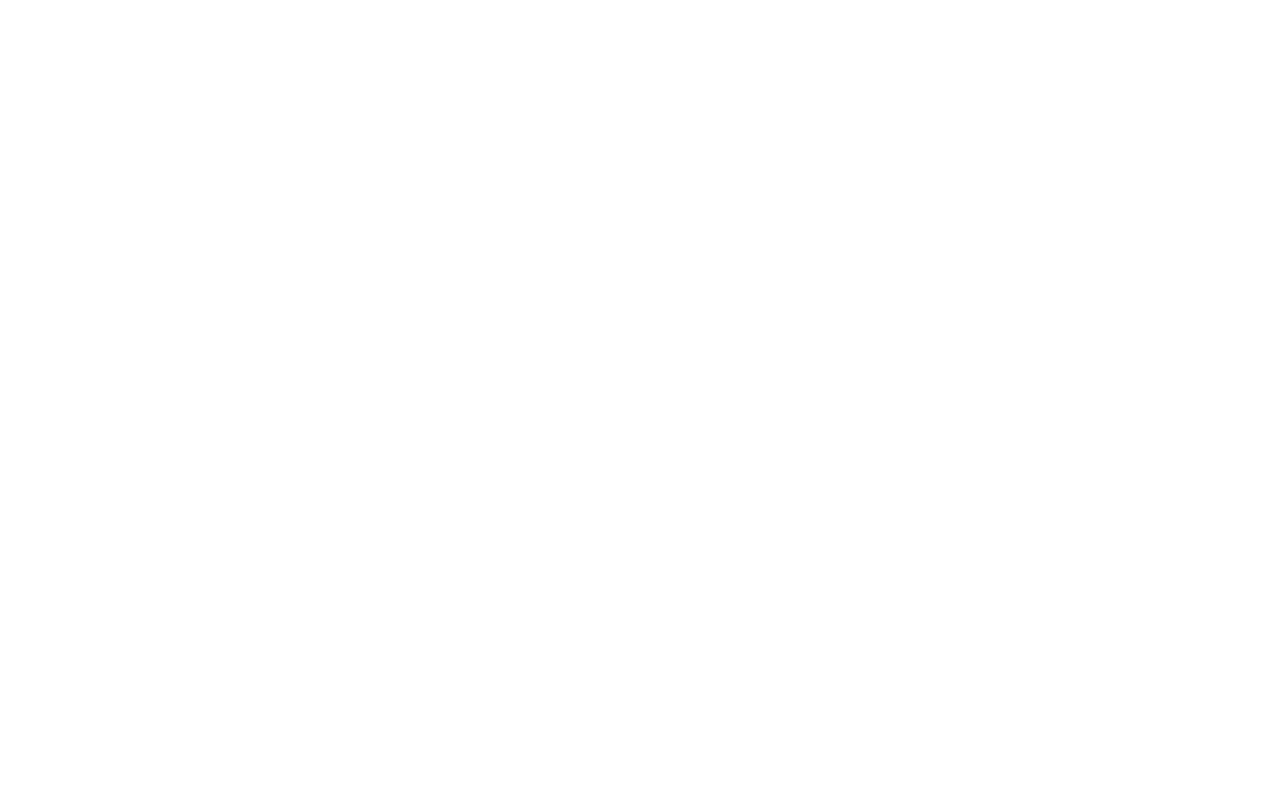
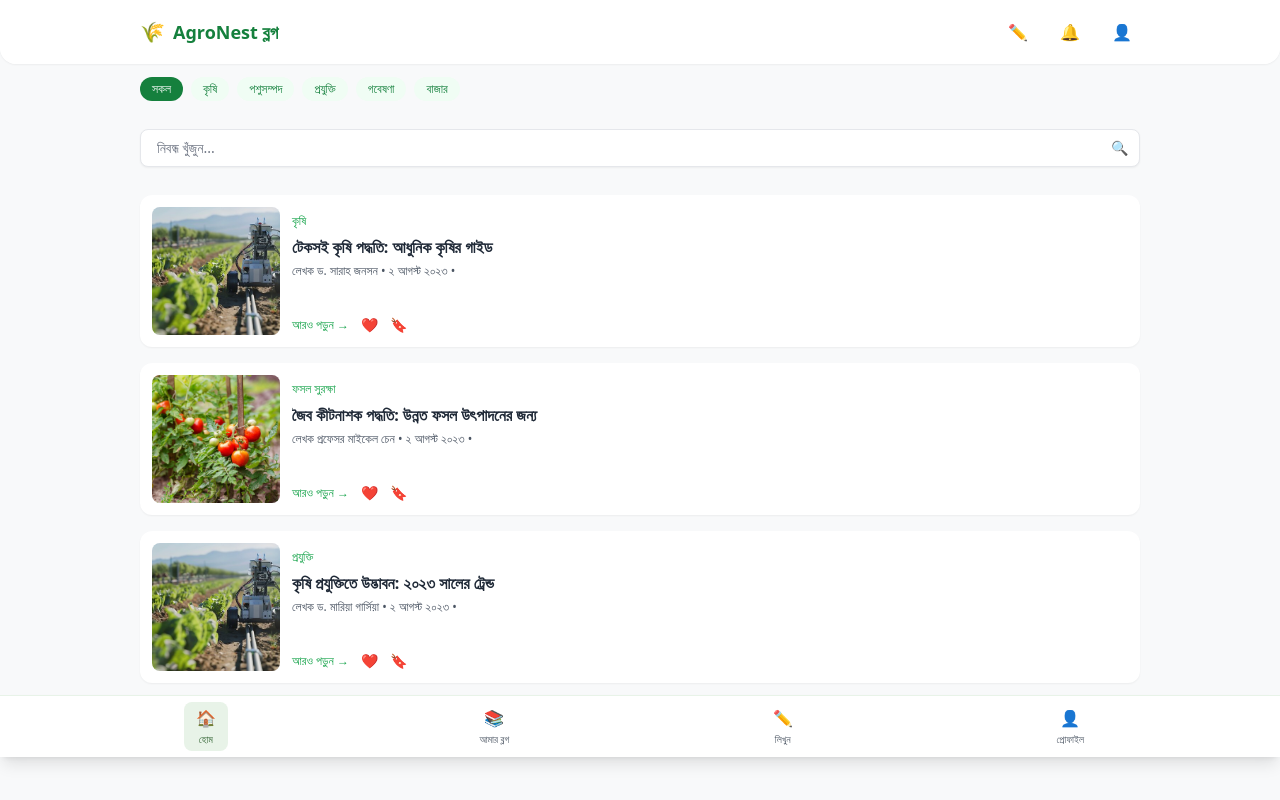
Before and after one commit to ashuvo25/AgroNest_frontend, a React (Vite) app: page /blog in a window 1280 px wide. Before the commit this address had no page. Built offline with nearby package versions, Linux system fonts and the light colour scheme; the HTML template or start-up script is replaced by a standard one.

Commit message:
BlogApp convert in bangla

```diff
--- a/src/App.tsx
+++ b/src/App.tsx
@@ -4,12 +4,14 @@
 import SignUp from './components/SignUp'
 import AgricultureApp from './components/AgricultureApp'
 import HomePage from './components/HomePage'
+import BlogApp from './components/BlogApp'
 
 const App = () => {
   return (
     <Router>
       <Routes>
         <Route path="/" element={<SignIn />} />
+        <Route path="/blog" element={<BlogApp />} />
         <Route path="/signin" element={<SignIn />} />
         <Route path="/signup" element={<SignUp />} />
         <Route path="/agriculture" element={<AgricultureApp />} />
--- /dev/null
+++ b/src/components/BlogApp.tsx
@@ -0,0 +1,138 @@
+import React from 'react';
+
+const BlogApp: React.FC = () => {
+  const articles = [
+    {
+      author: "ড. সারাহ জনসন",
+      title: "টেকসই কৃষি পদ্ধতি: আধুনিক কৃষির গাইড",
+      date: "২ আগস্ট ২০২৩",
+      category: "কৃষি",
+      image: "src/assets/smart-farming.jpg"
+    },
+    {
+      author: "প্রফেসর মাইকেল চেন",
+      title: "জৈব কীটনাশক পদ্ধতি: উন্নত ফসল উৎপাদনের জন্য",
+      date: "২ আগস্ট ২০২৩",
+      category: "ফসল সুরক্ষা",
+      image: "src/assets/vegetable-garden.jpg"
+    },
+    {
+      author: "ড. মারিয়া গার্সিয়া",
+      title: "কৃষি প্রযুক্তিতে উদ্ভাবন: ২০২৩ সালের ট্রেন্ড",
+      date: "২ আগস্ট ২০২৩",
+      category: "প্রযুক্তি",
+      image: "src/assets/smart-farming.jpg"
+    },
+  ];
+
+  return (
+    <div className="flex flex-col min-h-screen bg-[#f8f9fa]">
+      {/* Header */}
+      <header className="bg-gradient-to-r from-[#ffffff] to-[#ffffff] fixed top-0 w-full z-50 rounded-b-2xl shadow-sm">
+        <div className="container mx-auto px-3 max-w-5xl">
+          <div className="flex items-center justify-between py-3">
+            <h1 className="text-base md:text-lg font-bold text-green-700 flex items-center gap-2">
+              <span className="text-xl">🌾</span>
+              AgroNest ব্লগ
+            </h1>
+            <div className="flex gap-4">
+              <button className="p-2 hover:bg-green-50 rounded-full">✏️</button>
+              <button className="p-2 hover:bg-green-50 rounded-full">🔔</button>
+              <button className="p-2 hover:bg-green-50 rounded-full">👤</button>
+            </div>
+          </div>
+        </div>
+      </header>
+
+      {/* Main Content */}
+      <main className="container mx-auto px-3 max-w-5xl mt-[65px]">
+        {/* Category Tabs */}
+        <div className="flex gap-2 py-3 mb-4 overflow-x-auto">
+          {["সকল", "কৃষি", "পশুসম্পদ", "প্রযুক্তি", "গবেষণা", "বাজার"].map((tab, index) => (
+            <button
+              key={index}
+              className={`px-3 py-1 rounded-full text-xs font-medium transition-all whitespace-nowrap
+                        ${index === 0
+                          ? 'bg-green-700 text-white'
+                          : 'bg-green-50 text-green-700 hover:bg-green-100'}`}
+            >
+              {tab}
+            </button>
+          ))}
+        </div>
+
+        {/* Search Bar */}
+        <div className="relative w-full mb-4">
+          <input
+            type="search"
+            placeholder="নিবন্ধ খুঁজুন..."
+            className="w-full bg-white text-black px-4 py-2 rounded-lg text-sm
+                     border border-gray-200 focus:outline-none focus:border-green-500
+                     placeholder:text-gray-500 shadow-sm"
+          />
+          <span className="absolute right-3 top-1/2 -translate-y-1/2 text-sm">🔍</span>
+        </div>
+
+        {/* Articles Grid */}
+        <div className="grid grid-cols-1 gap-4 py-3">
+          {articles.map((article, index) => (
+            <div key={index} className="bg-white rounded-xl shadow-sm hover:shadow-md transition-shadow p-3 flex gap-3">
+              <div className="w-24 h-24 sm:w-32 sm:h-32 bg-green-50 rounded-lg overflow-hidden">
+                <img
+                  src={article.image}
+                  alt={article.title}
+                  className="w-full h-full object-cover"
+                />
+              </div>
+              <div className="flex-1 flex flex-col justify-between">
+                <div>
+                  <span className="text-xs text-green-600 font-medium">{article.category}</span>
+                  <h2 className="text-sm sm:text-base font-bold mt-1 text-gray-800 line-clamp-2">{article.title}</h2>
+                  <p className="text-xs text-gray-600 mt-1">
+                    লেখক {article.author} • {article.date} • {article.readTime}
+                  </p>
+                </div>
+                <div className="flex items-center gap-3 mt-2">
+                  <button className="text-xs text-green-600 hover:text-green-700">
+                    আরও পড়ুন →
+                  </button>
+                  <button className="text-sm text-gray-400 hover:text-red-500">❤️</button>
+                  <button className="text-sm text-gray-400 hover:text-green-600">🔖</button>
+                </div>
+              </div>
+            </div>
+          ))}
+        </div>
+      </main>
+
+      {/* Footer Navigation */}
+      <footer className="sticky bottom-0 left-0 right-0 bg-white border-t border-[#E8F3E8] shadow-lg z-50">
+        <nav className="container mx-auto flex justify-around py-1.5 max-w-6xl">
+          {[
+            { icon: '🏠', label: 'হোম', active: true },
+            { icon: '📚', label: 'আমার ব্লগ' },
+            { icon: '✏️', label: 'লিখুন' },
+            { icon: '👤', label: 'প্রোফাইল' },
+          ].map((item, index) => (
+            <button
+              key={index}
+              className={`flex flex-col items-center group px-3 py-1 rounded-lg
+                       ${item.active ? 'bg-[#E8F3E8]' : 'hover:bg-[#E8F3E8]/50'}`}
+            >
+              <div className="text-base group-hover:scale-110 transition-transform">
+                {item.icon}
+              </div>
+              <span className={`text-[10px] mt-0.5 font-medium ${
+                item.active ? 'text-[#2C5F2D]' : 'text-gray-600'
+              }`}>
+                {item.label}
+              </span>
+            </button>
+          ))}
+        </nav>
+      </footer>
+    </div>
+  );
+};
+
+export default BlogApp;
```
